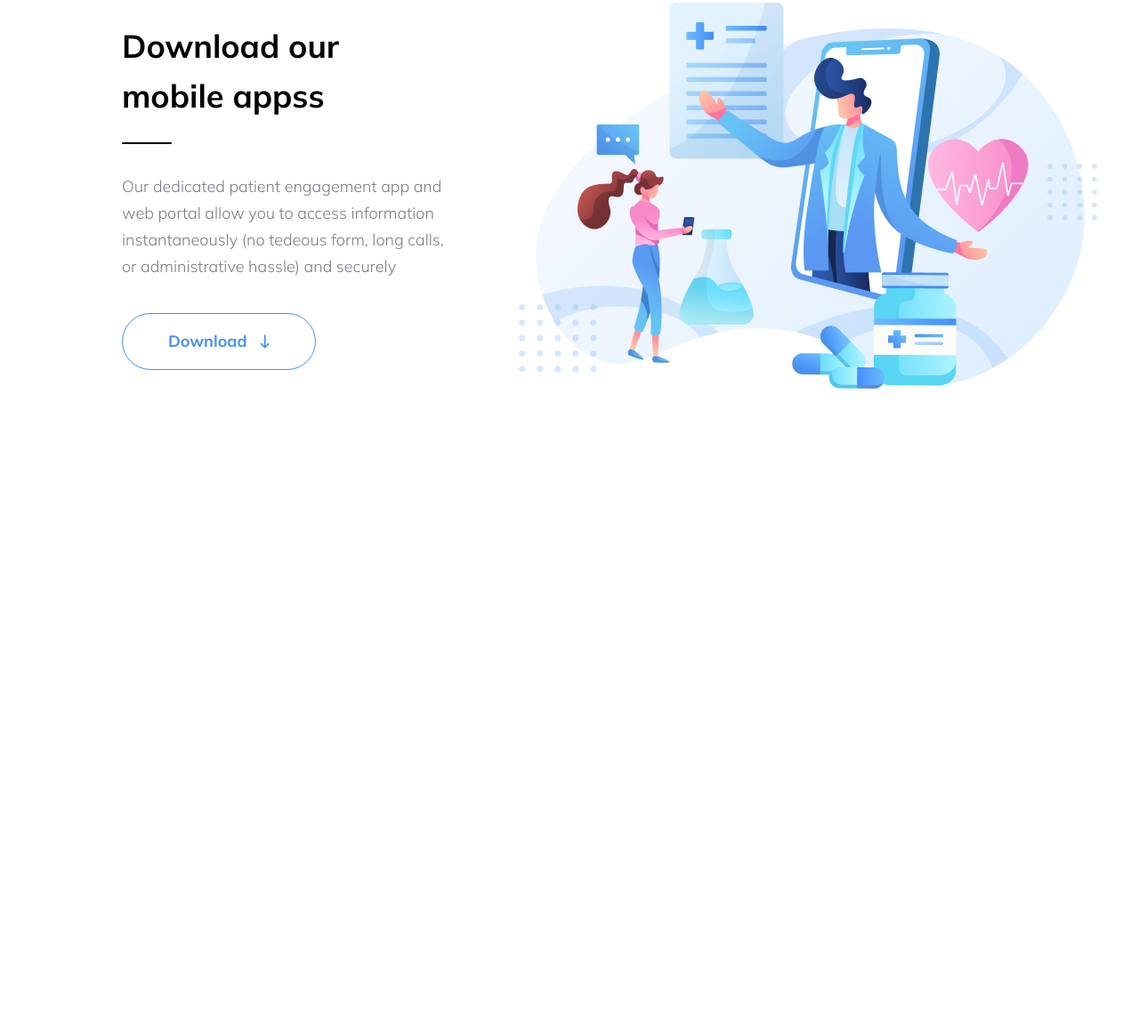
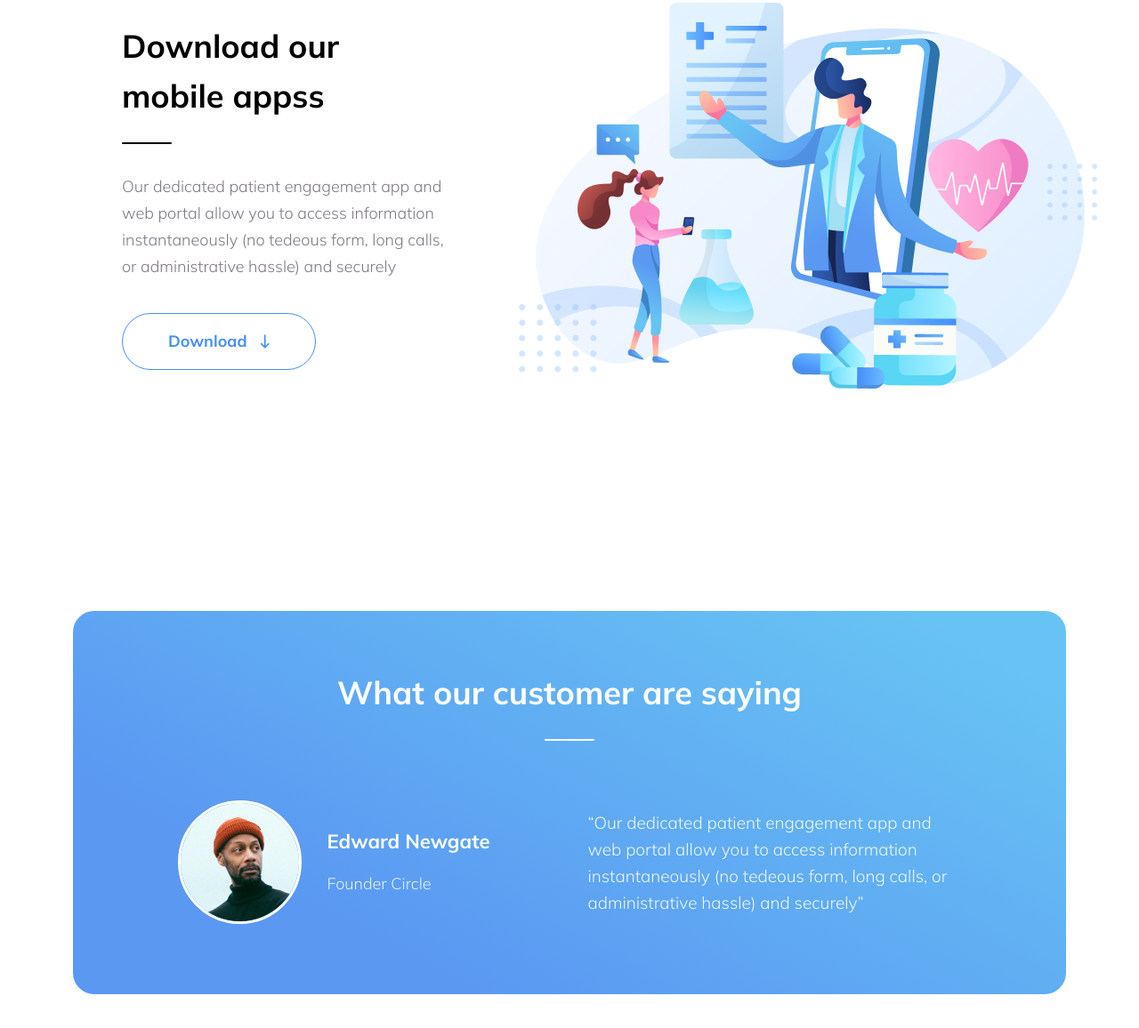
Before and after one commit to whoisbroken/trafalgar, a plain HTML site: page index.html in a window 1280 px wide. Shown: the part 2974-4130 px from the top of the page at 89% size. Before the commit the page ends 3411 px from the top, so only its background shows below. Drawn offline with Linux system fonts and the light colour scheme.

Commit message:
added feedback section

```diff
--- a/index.html
+++ b/index.html
@@ -169,14 +169,43 @@
             </h4>
             <button class="download__button button" href="#">
               <span class="download__button-text">Download</span>
-              <img src="./assets/arrow_bottom.svg" alt="arrow_bottom">
+              <img src="./assets/arrow_bottom.svg" alt="arrow_bottom" />
             </button>
           </div>
         </section>
+      </div>
+    </section>
+
+    <section class="feedback">
+      <div class="container feedback__container">
+        <div class="card">
+          <div class="card__inner">
+            <h2 class="card__title title title--white">What our customer are saying</h2>
+            <div class="card__info">
+              <div class="card__customer customer">
+                <div class="customer__details">
+                  <img
+                    class="customer__avatar"
+                    src="./assets/avatar.png"
+                    alt="avatar"
+                  />
+                  <div class="customer__box">
+                    <h4 class="customer__name">Edward Newgate</h4>
+                    <p class="customer__position">Founder Circle</p>
+                  </div>
+                </div>
+                <div class="customer__feedback">
+                  “Our dedicated patient engagement app and web portal allow you
+                  to access information instantaneously (no tedeous form, long
+                  calls, or administrative hassle) and securely”
+                </div>
+              </div>
+            </div>
+          </div>
+        </div>
+      </div>
+    </section>
 
 
-
-      </div>
-    </section>
   </body>
 </html>
--- a/styles/global.css
+++ b/styles/global.css
@@ -78,6 +78,10 @@ li {
   border-radius: 5px;
 }
 
+.title--white::after {
+  background: #fff;
+}
+
 .subtitle {
   font-family: "Mulish", sans-serif;
   font-weight: 300;
--- a/styles/style.css
+++ b/styles/style.css
@@ -166,6 +166,10 @@
   text-align: center;
 }
 
+.features {
+  margin-bottom: 250px;
+}
+
 .healthcare {
   display: flex;
   justify-content: space-between;
@@ -228,3 +232,68 @@
 .download__button-text {
   margin-right: 14px;
 }
+
+.feedback {
+  color: #fff;
+  margin-bottom: 278px;
+}
+
+.feedback__container {
+  display: flex;
+  flex-direction: column;
+  align-items: center;
+}
+
+.card__title {
+  text-align: center;
+  margin-bottom: 93px;
+}
+
+.card__inner {
+  max-width: 1120px;
+  background: linear-gradient(208.18deg, #67C3F3 9.05%, #5A98F2 76.74%);
+  border-radius: 24px;
+  padding: 64px 118px 79px;
+}
+
+.card__info {
+  display: flex;
+}
+
+.card__customer {
+  display: flex;
+  align-items: center;
+}
+
+.customer__details {
+  display: flex;
+  align-items: center;
+  margin-right: 110px;
+}
+
+.customer__avatar {
+  border-radius: 50%;
+  border: 3px solid #fff;
+  margin-right: 29px;
+}
+
+.customer__name {
+  font-family: "Mulish", sans-serif;
+  font-weight: bold;
+  font-size: 22px;
+  line-height: 48px;
+}
+.customer__position {
+  font-family: "Mulish", sans-serif;
+  font-size: 18px;
+  line-height: 48px;
+  color: rgba(255, 255, 255, 0.85);
+}
+
+.customer__feedback {
+  max-width: 420px;
+  font-family: "Mulish", sans-serif;
+  font-size: 19px;
+  line-height: 30px;
+  color: rgba(255, 255, 255, 0.9);
+}
```
Also changed, not shown: assets/avatar.png (renamed from assets/avatra.png).
